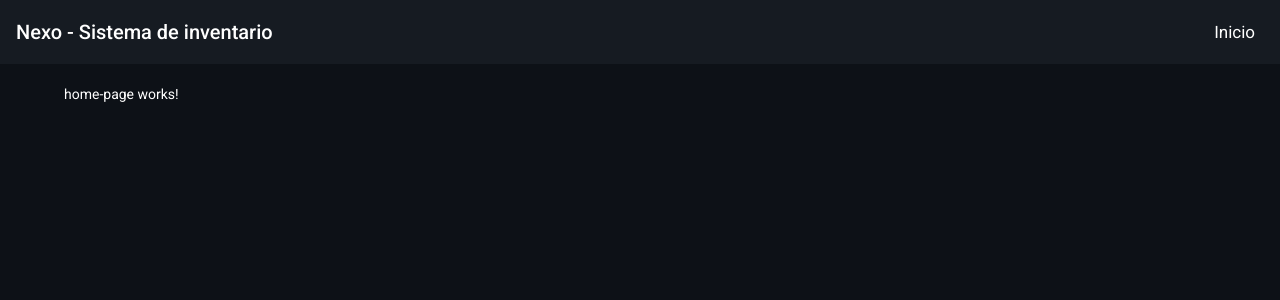
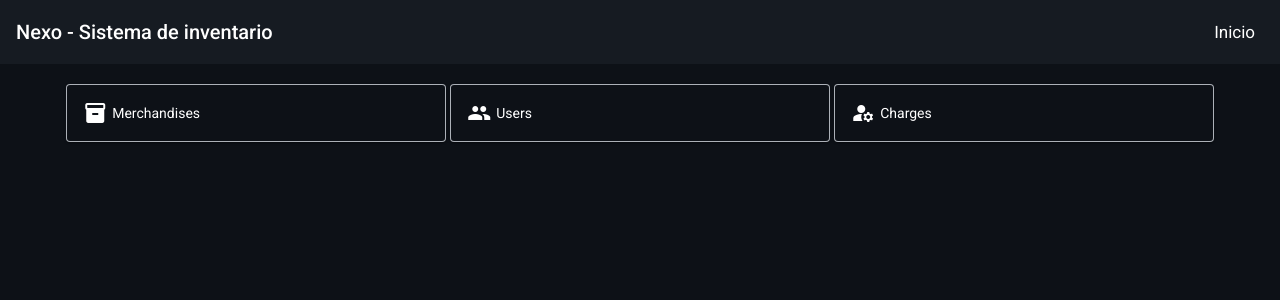
Before and after one commit to Juanestban/nexo-project-frontend, an Angular app: page / in a window 1280 px wide. Shown: the top 300 px of the page. Built offline with nearby package versions, Linux system fonts and the light colour scheme.

Commit message:
add in page-home the modal for create a new charges

```diff
--- a/src/app/app.component.html
+++ b/src/app/app.component.html
@@ -2,7 +2,7 @@
 <mat-toolbar class="toolbar">
   <span>Nexo - Sistema de inventario</span>
   <span class="example-spacer"></span>
-  <button mat-ripple>Inicio</button>
+  <button mat-ripple routerLink="/">Inicio</button>
 </mat-toolbar>
 <div class="container">
   <router-outlet></router-outlet>
--- a/src/app/app.module.ts
+++ b/src/app/app.module.ts
@@ -1,6 +1,7 @@
 import { NgModule } from '@angular/core';
 import { BrowserModule } from '@angular/platform-browser';
 import { HttpClientModule } from '@angular/common/http';
+import { FormsModule, ReactiveFormsModule } from '@angular/forms';
 
 import { BrowserAnimationsModule } from '@angular/platform-browser/animations';
 import { AppRoutingModule } from './app-routing.module';
@@ -40,6 +41,8 @@ import { HomePageComponent } from './pages/home-page/home-page.component';
     BrowserAnimationsModule,
     ...AngularMaterialModule,
     HttpClientModule,
+    FormsModule,
+    ReactiveFormsModule,
   ],
   providers: [
     ChargeService,
--- a/src/app/components/Charges/modal-charge/modal-charge.component.css
+++ b/src/app/components/Charges/modal-charge/modal-charge.component.css
@@ -0,0 +1,9 @@
+.form-group {
+  display: flex;
+  justify-content: flex-end;
+  color: var(--text-color);
+}
+
+.mat-form-field {
+  width: 100%;
+}
--- a/src/app/components/Charges/modal-charge/modal-charge.component.html
+++ b/src/app/components/Charges/modal-charge/modal-charge.component.html
@@ -1 +1,14 @@
-<p>modal-charge works!</p>
+<h2 mat-dialog-title class="title">Charge</h2>
+<div mat-dialog-content class="content">
+  <form [formGroup]="options">
+    <mat-form-field appearance="outline" [color]="colorControl.value">
+      <mat-label>Digit the new charge that you want create</mat-label>
+      <input matInput placeholder="new charge" />
+      <mat-hint>digit new charge</mat-hint>
+    </mat-form-field>
+  </form>
+</div>
+<div mat-dialog-actions class="form-group">
+  <button mat-button>Save</button>
+  <button mat-button mat-dialog-close color="warn">Close</button>
+</div>
--- a/src/app/components/Charges/modal-charge/modal-charge.component.ts
+++ b/src/app/components/Charges/modal-charge/modal-charge.component.ts
@@ -1,15 +1,20 @@
 import { Component, OnInit } from '@angular/core';
+import { FormBuilder, FormControl, FormGroup } from '@angular/forms';
 
 @Component({
   selector: 'app-modal-charge',
   templateUrl: './modal-charge.component.html',
-  styleUrls: ['./modal-charge.component.css']
+  styleUrls: ['./modal-charge.component.css'],
 })
 export class ModalChargeComponent implements OnInit {
+  options!: FormGroup;
+  colorControl = new FormControl('accent');
 
-  constructor() { }
-
-  ngOnInit(): void {
+  constructor(public fb: FormBuilder) {
+    this.options = fb.group({
+      color: this.colorControl,
+    });
   }
 
+  ngOnInit(): void {}
 }
--- a/src/app/pages/home-page/home-page.component.css
+++ b/src/app/pages/home-page/home-page.component.css
@@ -0,0 +1,18 @@
+.container {
+  display: flex;
+  justify-content: space-around;
+}
+
+.mat-card {
+  display: flex;
+  align-items: center;
+  width: calc(90% / 3);
+  background-color: var(--bg-color);
+  color: var(--text-color);
+  border: 1px solid var(--hover-color);
+  cursor: pointer;
+}
+
+.mat-card .mat-icon {
+  margin-right: 5px;
+}
--- a/src/app/pages/home-page/home-page.component.html
+++ b/src/app/pages/home-page/home-page.component.html
@@ -1 +1,14 @@
-<p>home-page works!</p>
+<div class="container">
+  <mat-card routerLink="/merchandises">
+    <mat-icon>inventory</mat-icon>
+    Merchandises
+  </mat-card>
+  <mat-card routerLink="/users">
+    <mat-icon>people</mat-icon>
+    Users
+  </mat-card>
+  <mat-card (click)="onOpenDialog()">
+    <mat-icon>manage_accounts</mat-icon>
+    Charges
+  </mat-card>
+</div>
--- a/src/app/pages/home-page/home-page.component.ts
+++ b/src/app/pages/home-page/home-page.component.ts
@@ -1,15 +1,18 @@
 import { Component, OnInit } from '@angular/core';
+import { MatDialog } from '@angular/material/dialog';
+import { ModalChargeComponent } from 'src/app/components/Charges/modal-charge/modal-charge.component';
 
 @Component({
   selector: 'app-home-page',
   templateUrl: './home-page.component.html',
-  styleUrls: ['./home-page.component.css']
+  styleUrls: ['./home-page.component.css'],
 })
 export class HomePageComponent implements OnInit {
+  constructor(public dialog: MatDialog) {}
 
-  constructor() { }
+  ngOnInit(): void {}
 
-  ngOnInit(): void {
+  onOpenDialog(): void {
+    this.dialog.open(ModalChargeComponent, { width: '50%' });
   }
-
 }
--- a/src/styles.css
+++ b/src/styles.css
@@ -1,5 +1,6 @@
 :root {
   --bg-color: #0d1117;
+  --bg-stroke: #040507;
   --toolbar: #161b22;
   --text-color: white;
   --hover-color: rgba(240, 246, 252, 0.7);
@@ -22,3 +23,12 @@ body {
 button {
   font-family: Roboto, "Helvetica Neue", sans-serif;
 }
+
+.mat-dialog-container {
+  background-color: var(--bg-color);
+  color: var(--text-color);
+}
+
+.mat-input-0 {
+  color: var(--text-color);
+}
```
Also changed, not shown: src/app/imports/angular-material.ts (+10 -0 lines).
